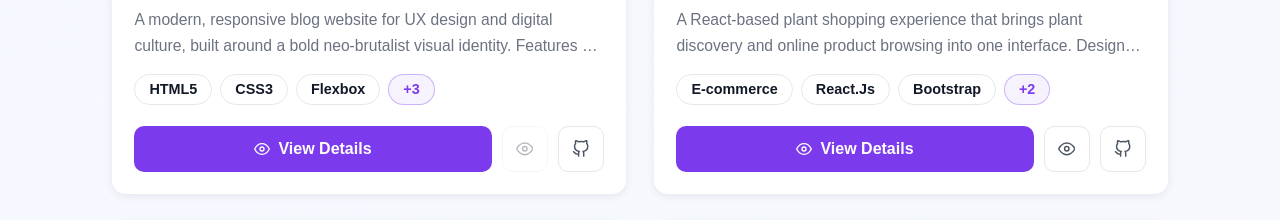
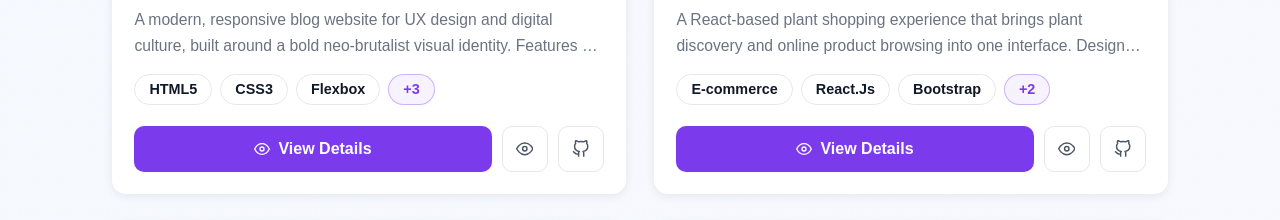
Before and after one commit to MOHAMED54353/My-Portfolio, a React (Vite) app: page / in a window 1280 px wide. Shown: the part 5826-6046 px from the top of the page. Built offline with nearby package versions, Linux system fonts and the light colour scheme.

Commit message:
Update project link for Review Blog to point to the live site

```diff
--- a/src/Components/Projects.jsx
+++ b/src/Components/Projects.jsx
@@ -95,7 +95,7 @@ const projects = [
         ],
         img: "/review-blog1.png",
         images: ["/review-blog1.png", "/review-blog2.png", "/review-blog3.png"],
-        link: "",
+        link: "https://review-blog-two.vercel.app/",
         github: "https://github.com/MOHAMED54353/Review-Blog",
     },
     {
```
